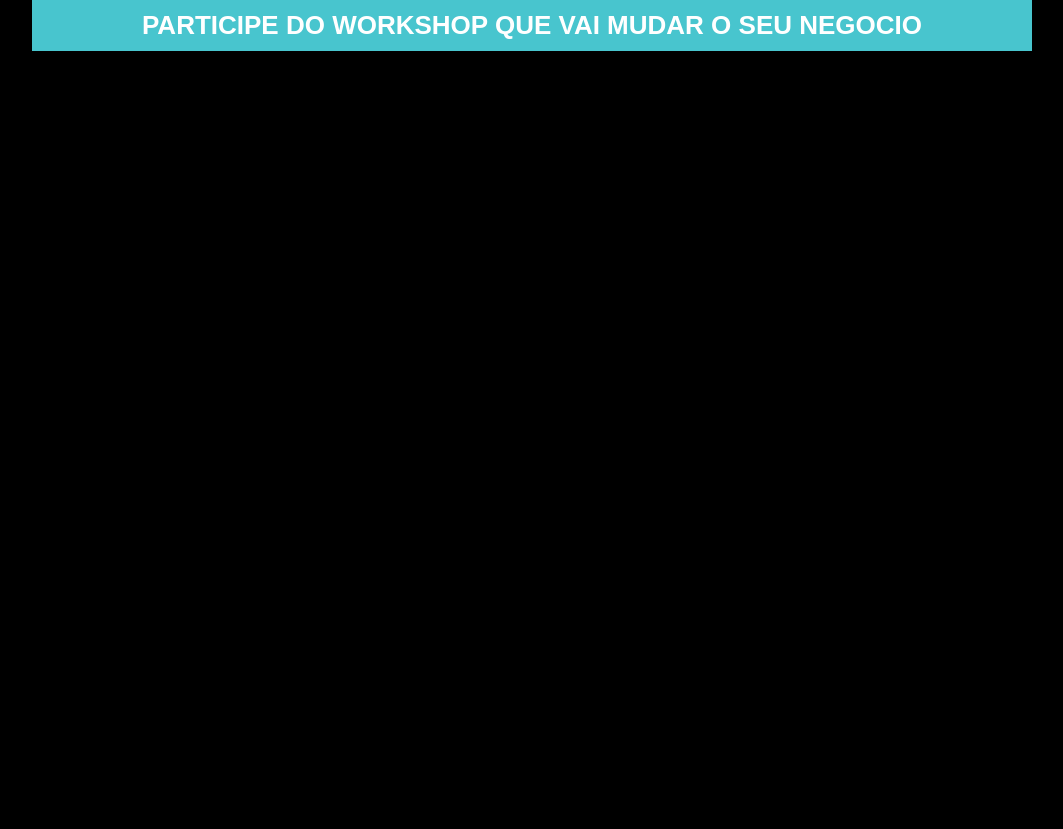
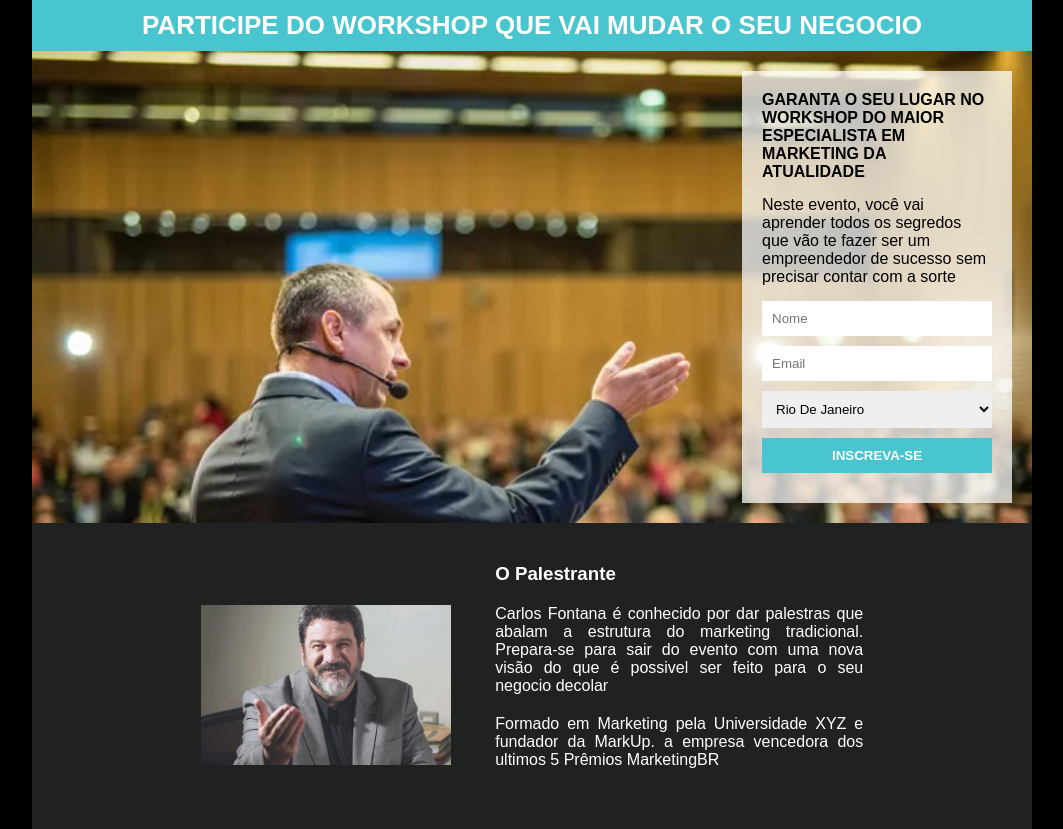
Before and after one commit to vinisantos1096/ProgramadorBR, a plain HTML site: page Desafio3/index.html in a window 1280 px wide. Shown: the whole page, without its empty margins (108-1171 px from the left). Before the commit the page ends 800 px from the top, so only its background shows below. Drawn offline with Linux system fonts and the light colour scheme.

Commit message:
Finalizando Section, footer do projeto

```diff
--- a/Desafio3/css/style.css
+++ b/Desafio3/css/style.css
@@ -23,3 +23,62 @@ header {
 .title {
     font-size: 26px;
 }
+
+section {
+    padding: 20px;
+    background-image: url('../imagens/palestra.webp');
+    background-size: cover;
+    overflow: hidden;
+}
+
+.formContainer {
+    max-width: 230px;
+    background-color: #ffffffbb;
+    padding: 20px;
+    float: right;
+}
+
+h2 {
+    font-size: 16px;
+}
+
+.mb {
+    margin-bottom: 15px;
+}
+
+input, select {
+    width: 100%;
+    box-sizing: border-box;
+    padding: 10px;
+    border: none;
+    margin-bottom: 10px;
+}
+
+input[type="submit"] {
+    color: white;
+    background-color: #48c5ce;
+    font-weight: bold;
+}
+
+footer {
+    background-color: #202121;
+    padding: 40px;
+    text-align: center;
+}
+
+.picture {
+    width: 250px;
+    height: 160px;
+}
+
+.description {
+    display: inline-block;
+    text-align: justify;
+    color: white;
+    max-width: 40%;
+    margin-left: 40px;
+}
+
+.description p, .description h3 {
+    margin-bottom: 20px;
+}
--- a/Desafio3/index.html
+++ b/Desafio3/index.html
@@ -13,6 +13,39 @@
         <header>
             <h1 class="title">PARTICIPE DO WORKSHOP QUE VAI MUDAR O SEU NEGOCIO</h1>
         </header>
+        <section>
+            <div class="formContainer">
+                <h2 class="mb">
+                    GARANTA O SEU LUGAR NO WORKSHOP DO MAIOR ESPECIALISTA EM MARKETING DA ATUALIDADE
+                </h2>
+                <p class="mb">
+                    Neste evento, você vai aprender todos os segredos que vão te fazer ser um empreendedor de sucesso sem precisar contar com a sorte
+                </p>
+                <form>
+                    <input type="text" name="name" id="name" placeholder="Nome">
+                    <input type="email" name="email" id="email" placeholder="Email">
+                    <select name="place" id="place">
+                        <option value="RJ">Rio De Janeiro</option>
+                        <option value="SP">São Paulo</option>
+                        <option value="MG">Minas Gerais</option>
+                        <option value="ES">Espirito Santo</option>
+                    </select>
+                    <input type="submit" value="INSCREVA-SE">
+                </form>
+            </div>
+        </section>
+        <footer>
+            <img class="picture" src="imagens/autor.jpg" alt="Palestrante">
+            <div class="description">
+               <h3>O Palestrante</h3>
+               <p>
+                Carlos Fontana é conhecido por dar palestras que abalam a estrutura do marketing tradicional. Prepara-se para sair do evento com uma nova visão do que é possivel ser feito para o seu negocio decolar
+               </p>
+               <p>
+                Formado em Marketing pela Universidade XYZ e fundador da MarkUp. a empresa vencedora dos ultimos 5 Prêmios MarketingBR
+               </p>
+            </div>
+        </footer>
     </div>
 </body>
 </html>
```
